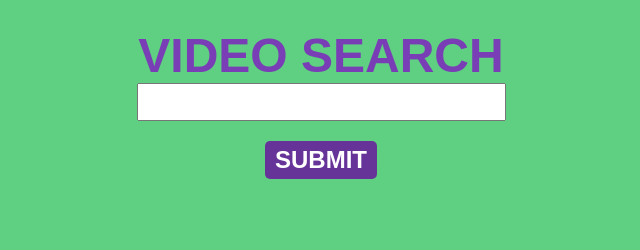
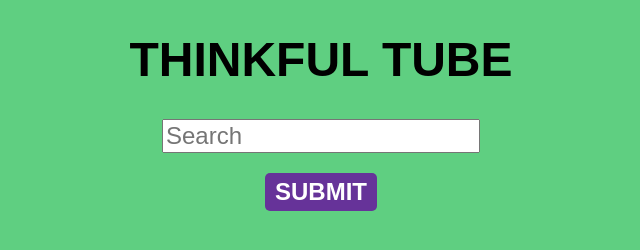
Before and after one commit to mike-crane/thinkful-tube, a plain HTML site: page index.html in a window 1280 px wide. Shown: the whole page, without its empty margins (319-959 px from the left). Drawn offline with nearby package versions, Linux system fonts and the light colour scheme; a web font is replaced by a local one.

Commit message:
a11y fixes

```diff
--- a/app.js
+++ b/app.js
@@ -19,9 +19,11 @@ function renderResult(data) {
 
     let imgUrl = key.snippet.thumbnails.medium.url;
     let vidUrl = 'https://www.youtube.com/watch?v=' + key.id.videoId;
+    let vidTitle = key.snippet.title;
 
-    imgResult += `<a href="${vidUrl}" class="video"><img src="${imgUrl}"></a>`;
+    imgResult += `<a href="${vidUrl}" class="video"><img src="${imgUrl}" aria-label="${vidTitle}"></a>`;
   }
+
   console.log(data);
 
   if (data.items) {
@@ -29,7 +31,7 @@ function renderResult(data) {
   } else {
     imgResult += '<h2>Sorry, nothing found...</h2>';
   }
-  $('.js-search-results').html(imgResult);
+  $('.js-search-results').prop('hidden', false).html(imgResult);
 }
 
 function handleSubmitButton() {
--- a/index.html
+++ b/index.html
@@ -13,15 +13,15 @@
 
 <body>
     <header role="banner">
+        <h1>Thinkful Tube</h1>
         <form action='#' method='post'>
-            <label for="youtube-search">Video Search</label>
-            <input id="youtube-search" name="search" type="text">
+            <input id="youtube-search" name="search" type="text" aria-label="search" placeholder="Search">
             <button type="submit">Submit</button>
         </form>
     </header>
 
     <main role="main">
-        <div class="js-search-results"></div>
+        <div class="js-search-results" aria-live="assertive" hidden></div>
     </main>
     <script src="https://code.jquery.com/jquery-3.2.1.min.js"></script>
     <script src="app.js"></script>
--- a/main.css
+++ b/main.css
@@ -19,25 +19,33 @@ img:hover {
   opacity: 0.8;
 }
 
-form {
+h1, form {
   text-align: center;
 }
 
 input {
-  font-size: 1.75em;
+  font-size: 1.5em;
   margin: 0 auto;
 }
 
-label {
-  padding-top: 20px;
-  font-family: 'Fascinate Inline', sans-serif;
+h1, label {
+  font-family: sans-serif;
   color: rgb(121, 61, 182);
-  font-size: 3em;
+  text-transform: uppercase;
+  font-size: 1.75em;
   font-weight: bold;
-  text-transform: uppercase;
 }
 
-label, input, button {
+h1 {
+  font-family: 'Fascinate Inline', sans-serif;
+  color: #000;
+  font-size: 3em;
+
+  /* padding-top: 20px; */
+}
+
+
+h1, label, input, button {
   display: block;
 }
 
```
